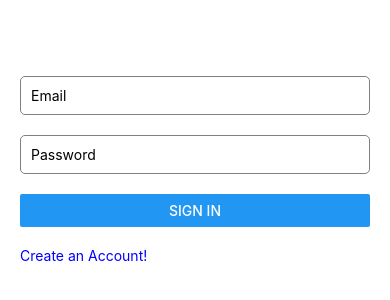
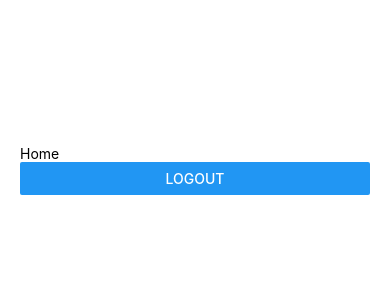
Before and after one commit to SZaidi00/Salahti, a React Native app: screen / in a window 390 px wide. Shown: the part 252-552 px from the top of the page. Built offline with nearby package versions, Linux system fonts and the light colour scheme.

Commit message:
log in features

```diff
--- a/App.js
+++ b/App.js
@@ -1,12 +1,14 @@
 import { StatusBar } from 'expo-status-bar';
 import React from 'react';
 import { StyleSheet, Text, View } from 'react-native';
+import HomeScreen from './screens/HomeScreen';
+import LoadingScreen from './screens/LoadingScreen';
 import LoginScreen from './screens/LoginScreen';
 
 export default function App() {
   return (
     <View style={styles.container}>
-      <LoginScreen/>
+      <HomeScreen/>
     </View>
   );
 }
--- a/package.json
+++ b/package.json
@@ -9,11 +9,14 @@
     "web": "expo start --web"
   },
   "dependencies": {
+    "@react-native-firebase/app": "^14.11.0",
+    "@react-native-firebase/auth": "^14.11.0",
     "@types/react": "~17.0.21",
     "@types/react-native": "^0.67.7",
     "expo": "~45.0.0",
     "expo-splash-screen": "~0.15.1",
     "expo-status-bar": "~1.3.0",
+    "mkdirp": "^1.0.4",
     "react": "17.0.2",
     "react-dom": "17.0.2",
     "react-native": "0.68.2",
--- /dev/null
+++ b/screens/HomeScreen.tsx
@@ -0,0 +1,23 @@
+import React from 'react'
+import { View, Text, Button,StyleSheet } from 'react-native'
+
+export default function HomeScreen() {
+ const signOut = () => {};
+
+    return (
+    <View style ={styles.container}>
+        <Text>Home </Text>
+        <Button onPress={() => signOut()} title = "Logout"/>
+    </View>
+  )
+}
+
+const styles = StyleSheet.create({
+    container: {
+      flex: 1,
+      backgroundColor: '#fff',
+      justifyContent: 'center',
+      alignContent: 'center',
+      padding: 20
+    },
+  });
--- /dev/null
+++ b/screens/LoadingScreen.tsx
@@ -0,0 +1,18 @@
+import React from 'react'
+import { ActivityIndicator, View, StyleSheet } from 'react-native'
+
+export default function LoadingScreen() {
+  return (
+    <View style = {styles.container}>
+        <ActivityIndicator color = "#000" size="large" />
+    </View>
+  )
+}
+
+const styles = StyleSheet.create({
+    container: {
+      flex: 1,
+      backgroundColor: '#fff',
+      justifyContent: 'center'
+    },
+  });
```
Also changed, not shown: 2 other files (tests, documents, lock files or other folders).
